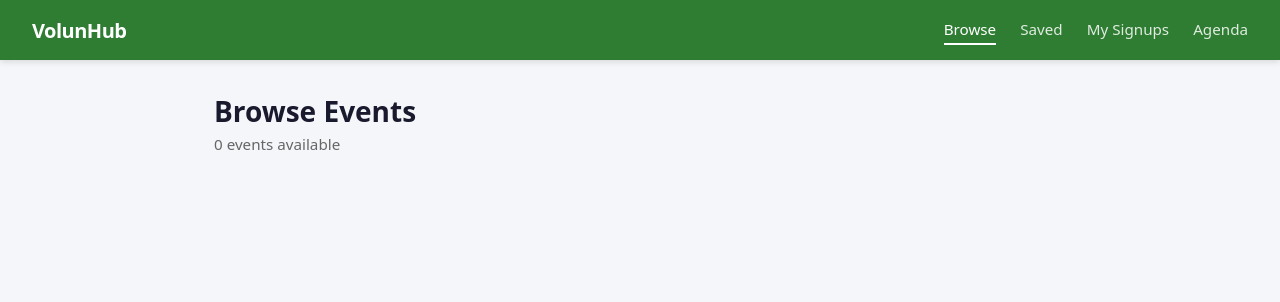
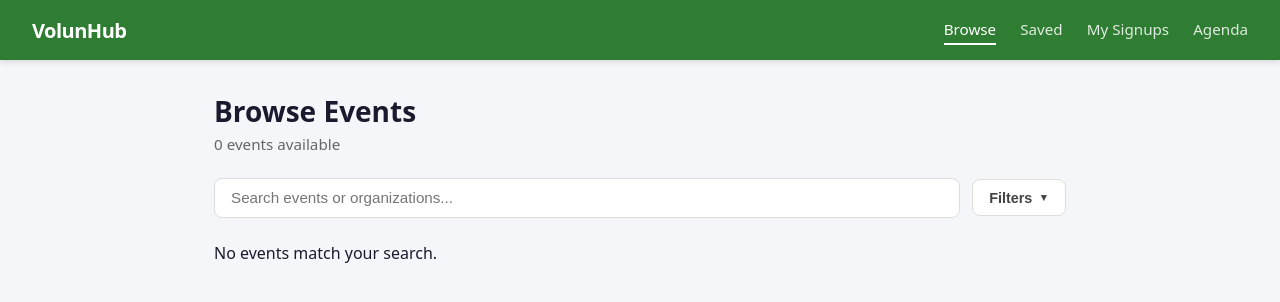
Before and after one commit to aesheeds/volunhub-react-app, a React (Vite) app: page / in a window 1280 px wide. Shown: the top 302 px of the page. Built offline with nearby package versions, Linux system fonts and the light colour scheme.

Commit message:
feat: add collapsible multi-select filter bar with pill toggles

```diff
--- /dev/null
+++ b/src/components/FilterBar.css
@@ -0,0 +1,136 @@
+.filter-bar {
+  display: flex;
+  flex-direction: column;
+  gap: 0.75rem;
+  margin-bottom: 1.5rem;
+}
+
+.filter-top-row {
+  display: flex;
+  gap: 0.75rem;
+  align-items: center;
+}
+
+.search-input {
+  flex: 1;
+  padding: 0.65rem 1rem;
+  font-size: 0.95rem;
+  border: 1px solid #ddd;
+  border-radius: 8px;
+  background: #fff;
+  outline: none;
+  transition: border-color 0.2s;
+}
+
+.search-input:focus {
+  border-color: #2e7d32;
+}
+
+.filter-toggle {
+  display: flex;
+  align-items: center;
+  gap: 0.4rem;
+  padding: 0.6rem 1rem;
+  font-size: 0.9rem;
+  font-weight: 600;
+  border: 1.5px solid #ddd;
+  border-radius: 8px;
+  background: #fff;
+  color: #444;
+  cursor: pointer;
+  white-space: nowrap;
+  transition: border-color 0.2s, background 0.2s;
+}
+
+.filter-toggle:hover,
+.filter-toggle-active {
+  border-color: #2e7d32;
+  color: #2e7d32;
+}
+
+.filter-badge {
+  background: #2e7d32;
+  color: #fff;
+  font-size: 0.72rem;
+  font-weight: 700;
+  padding: 0.1rem 0.45rem;
+  border-radius: 999px;
+}
+
+.filter-chevron {
+  font-size: 0.65rem;
+}
+
+.filter-panel {
+  background: #fff;
+  border: 1px solid #e0e0e0;
+  border-radius: 10px;
+  padding: 1.25rem;
+  display: flex;
+  flex-direction: column;
+  gap: 1rem;
+}
+
+.pill-group {
+  display: flex;
+  flex-direction: column;
+  gap: 0.4rem;
+}
+
+.pill-label {
+  font-size: 0.78rem;
+  font-weight: 700;
+  text-transform: uppercase;
+  letter-spacing: 0.05em;
+  color: #888;
+}
+
+.pills {
+  display: flex;
+  flex-wrap: wrap;
+  gap: 0.5rem;
+}
+
+.pill {
+  padding: 0.3rem 0.75rem;
+  font-size: 0.83rem;
+  font-weight: 500;
+  border: 1.5px solid #ccc;
+  border-radius: 999px;
+  background: #fff;
+  color: #444;
+  cursor: pointer;
+  transition: background 0.15s, border-color 0.15s, color 0.15s;
+}
+
+.pill:hover {
+  border-color: #2e7d32;
+  color: #2e7d32;
+}
+
+.pill-active {
+  background: #2e7d32;
+  border-color: #2e7d32;
+  color: #fff;
+}
+
+.pill-active:hover {
+  background: #1b5e20;
+  border-color: #1b5e20;
+  color: #fff;
+}
+
+.clear-filters {
+  align-self: flex-start;
+  background: none;
+  border: none;
+  color: #c0392b;
+  font-size: 0.85rem;
+  font-weight: 600;
+  cursor: pointer;
+  padding: 0;
+}
+
+.clear-filters:hover {
+  text-decoration: underline;
+}
--- /dev/null
+++ b/src/components/FilterBar.jsx
@@ -0,0 +1,79 @@
+import { useState } from 'react'
+import './FilterBar.css'
+
+function PillGroup({ label, options, selected, onToggle }) {
+  return (
+    <div className="pill-group">
+      <span className="pill-label">{label}</span>
+      <div className="pills">
+        {options.map(option => (
+          <button
+            key={option}
+            className={`pill ${selected.includes(option) ? 'pill-active' : ''}`}
+            onClick={() => onToggle(option)}
+          >
+            {option}
+          </button>
+        ))}
+      </div>
+    </div>
+  )
+}
+
+function FilterBar({ events, filters, onFilterChange }) {
+  const [expanded, setExpanded] = useState(false)
+
+  const causes = [...new Set(events.map(e => e.cause))].sort()
+  const locations = [...new Set(events.map(e => e.location))].sort()
+  const types = [...new Set(events.map(e => e.type))].sort()
+
+  const activeCount = filters.causes.length + filters.locations.length + filters.types.length
+
+  function toggleOption(key, value) {
+    const current = filters[key]
+    const updated = current.includes(value)
+      ? current.filter(v => v !== value)
+      : [...current, value]
+    onFilterChange(key, updated)
+  }
+
+  return (
+    <div className="filter-bar">
+      <div className="filter-top-row">
+        <input
+          className="search-input"
+          type="text"
+          placeholder="Search events or organizations..."
+          value={filters.search}
+          onChange={e => onFilterChange('search', e.target.value)}
+        />
+        <button
+          className={`filter-toggle ${expanded ? 'filter-toggle-active' : ''}`}
+          onClick={() => setExpanded(prev => !prev)}
+        >
+          Filters {activeCount > 0 && <span className="filter-badge">{activeCount}</span>}
+          <span className="filter-chevron">{expanded ? '▲' : '▼'}</span>
+        </button>
+      </div>
+
+      {expanded && (
+        <div className="filter-panel">
+          <PillGroup label="Cause" options={causes} selected={filters.causes} onToggle={v => toggleOption('causes', v)} />
+          <PillGroup label="Location" options={locations} selected={filters.locations} onToggle={v => toggleOption('locations', v)} />
+          <PillGroup label="Type" options={types} selected={filters.types} onToggle={v => toggleOption('types', v)} />
+          {activeCount > 0 && (
+            <button className="clear-filters" onClick={() => {
+              onFilterChange('causes', [])
+              onFilterChange('locations', [])
+              onFilterChange('types', [])
+            }}>
+              Clear all filters
+            </button>
+          )}
+        </div>
+      )}
+    </div>
+  )
+}
+
+export default FilterBar
--- a/src/pages/Browse.jsx
+++ b/src/pages/Browse.jsx
@@ -1,20 +1,45 @@
+import { useState } from 'react'
 import useLocalStorage from '../hooks/useLocalStorage'
 import EventCard from '../components/EventCard'
+import FilterBar from '../components/FilterBar'
 import './Browse.css'
+
+const DEFAULT_FILTERS = { search: '', causes: [], locations: [], types: [] }
 
 function Browse() {
   const [events] = useLocalStorage('volunhub_events', [])
+  const [filters, setFilters] = useState(DEFAULT_FILTERS)
+
+  function handleFilterChange(key, value) {
+    setFilters(prev => ({ ...prev, [key]: value }))
+  }
 
   const sortedEvents = [...events].sort((a, b) => new Date(a.date) - new Date(b.date))
+
+  const filteredEvents = sortedEvents.filter(event => {
+    const matchesSearch =
+      event.title.toLowerCase().includes(filters.search.toLowerCase()) ||
+      event.organization.toLowerCase().includes(filters.search.toLowerCase())
+    const matchesCause = filters.causes.length === 0 || filters.causes.includes(event.cause)
+    const matchesLocation = filters.locations.length === 0 || filters.locations.includes(event.location)
+    const matchesType = filters.types.length === 0 || filters.types.includes(event.type)
+    return matchesSearch && matchesCause && matchesLocation && matchesType
+  })
+
+  const isFiltered = filteredEvents.length !== events.length
 
   return (
     <div>
       <h1 className="page-title">Browse Events</h1>
-      <p className="page-subtitle">{events.length} events available</p>
+      <p className="page-subtitle">
+        {isFiltered ? `${filteredEvents.length} of ${events.length} events` : `${events.length} events available`}
+      </p>
+      <FilterBar events={events} filters={filters} onFilterChange={handleFilterChange} />
       <div className="events-grid">
-        {sortedEvents.map(event => (
-          <EventCard key={event.id} event={event} />
-        ))}
+        {filteredEvents.length > 0
+          ? filteredEvents.map(event => <EventCard key={event.id} event={event} />)
+          : <p className="no-results">No events match your search.</p>
+        }
       </div>
     </div>
   )
```
